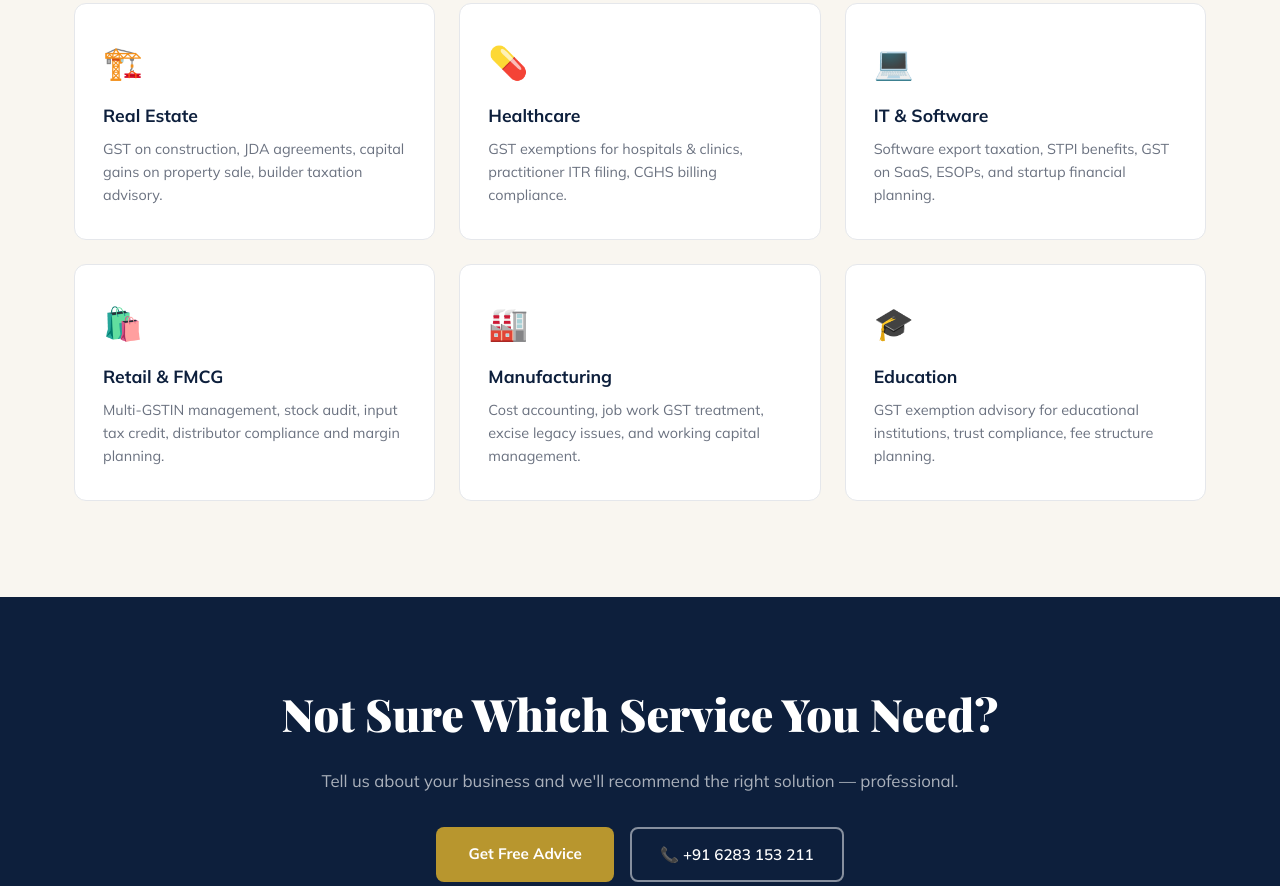
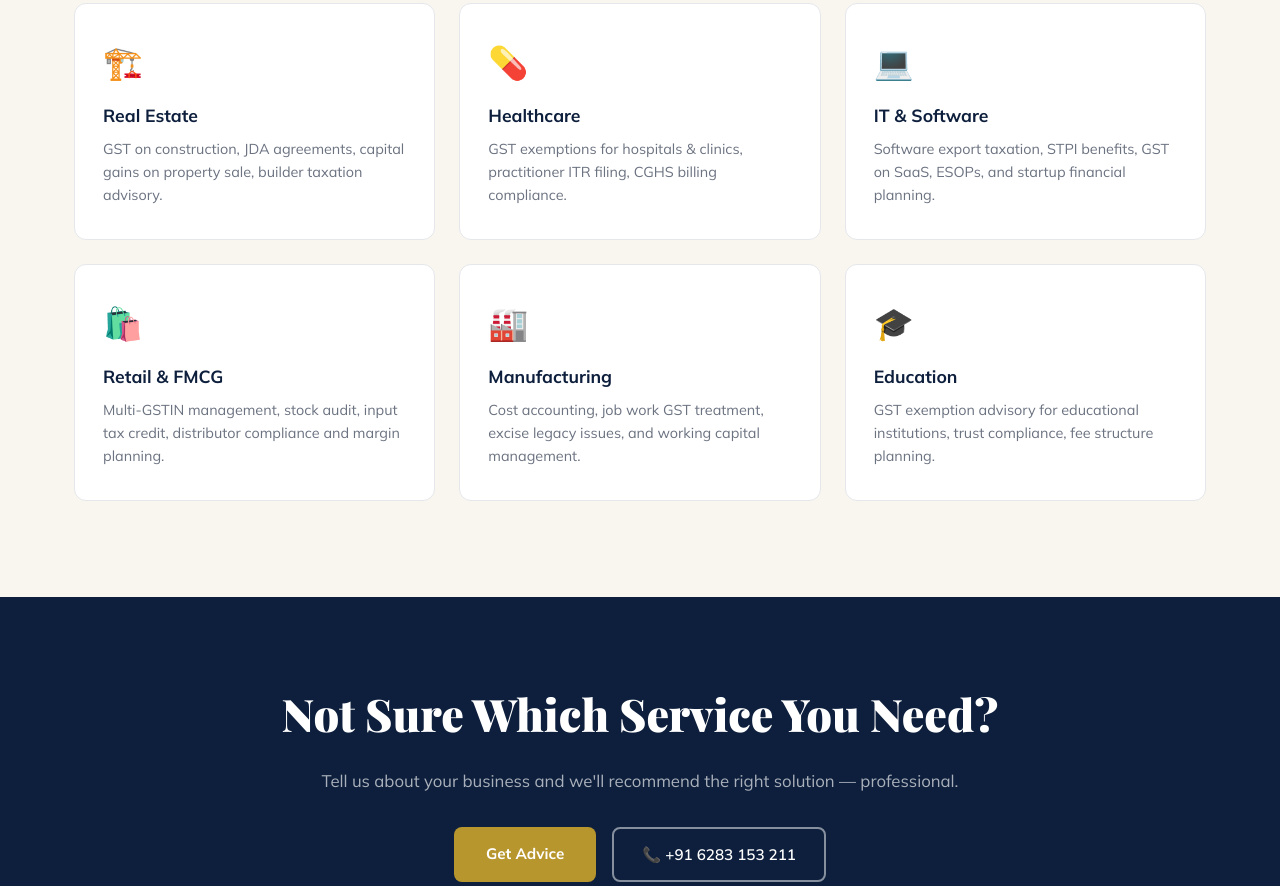
Before and after one commit to AUAandAssociates/auaandassociates.github.io, a plain HTML site: page services.html in a window 1280 px wide. Shown: the part 1912-2798 px from the top of the page. Drawn offline with nearby package versions, Linux system fonts and the light colour scheme.

Commit message:
Update services.html

```diff
--- a/services.html
+++ b/services.html
@@ -125,7 +125,7 @@
   </div>
 </section>
 
-<section class="cta-banner"><div class="container"><h2>Not Sure Which Service You Need?</h2><p>Tell us about your business and we'll recommend the right solution — professional.</p><div class="cta-actions"><a href="contact.html" class="btn-primary">Get Free Advice</a><a href="tel:+916283153211" class="btn-outline-white">📞 +91 6283 153 211</a></div></div></section>
+<section class="cta-banner"><div class="container"><h2>Not Sure Which Service You Need?</h2><p>Tell us about your business and we'll recommend the right solution — professional.</p><div class="cta-actions"><a href="contact.html" class="btn-primary">Get Advice</a><a href="tel:+916283153211" class="btn-outline-white">📞 +91 6283 153 211</a></div></div></section>
 
 <footer class="footer"><div class="container footer-grid"><div class="footer-brand"><div class="logo"><img src="ca-india-logo.jpg" alt="CA India" class="ca-logo-img"><div class="logo-text"><span class="logo-main">A U A & Associates</span><span class="logo-sub">Chartered Accountants</span></div></div><p>CA firm serving Panchkula, Chandigarh & Mohali.</p><div class="footer-contact-items">        <span>📍 GHS 111, A-605, Sector 20, Panchkula, Haryana 134117</span>
         <span>📍 Pilibhit Bypass, Phoenix United Mall, Bareilly, UP 243006</span>
```
